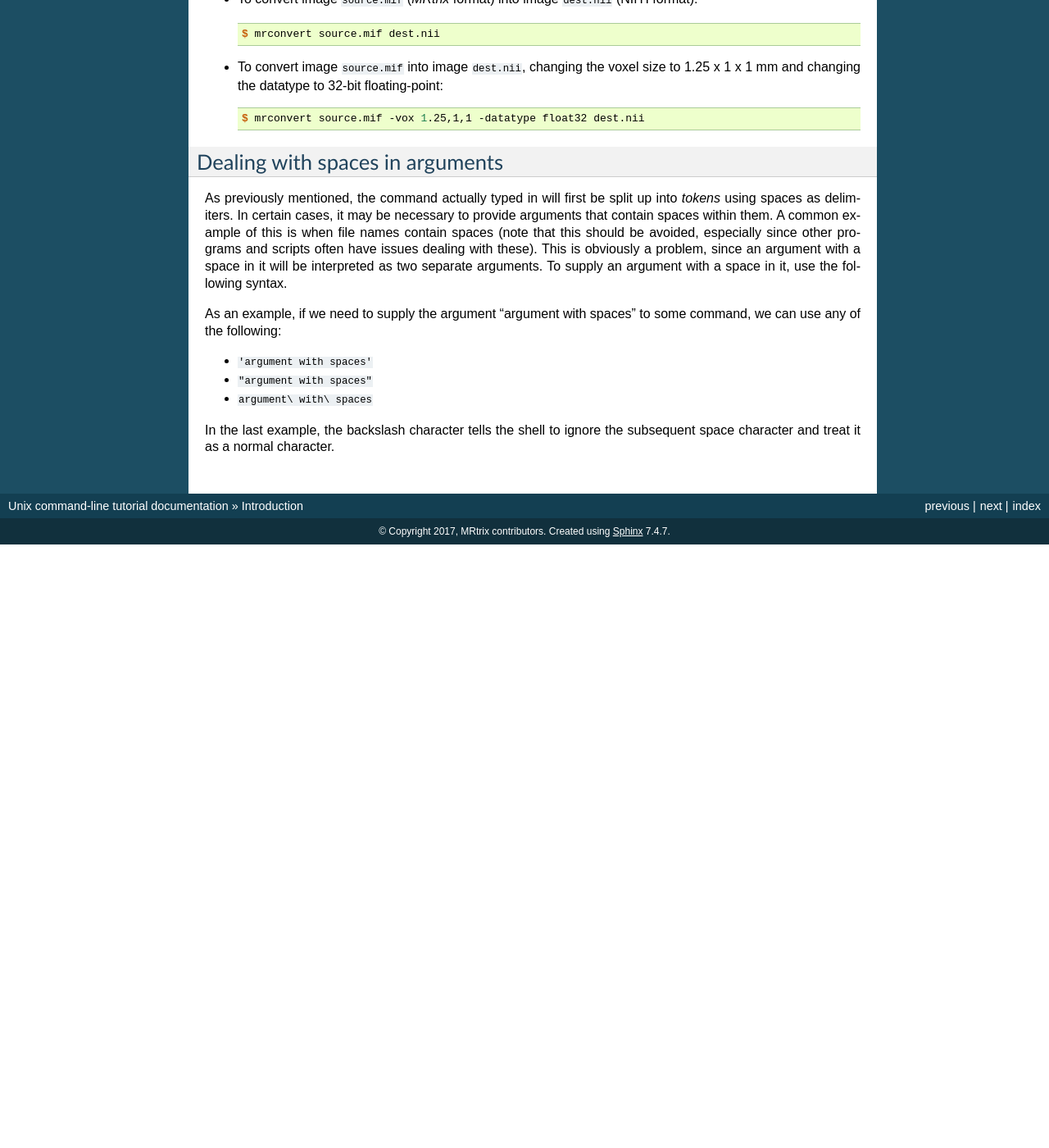
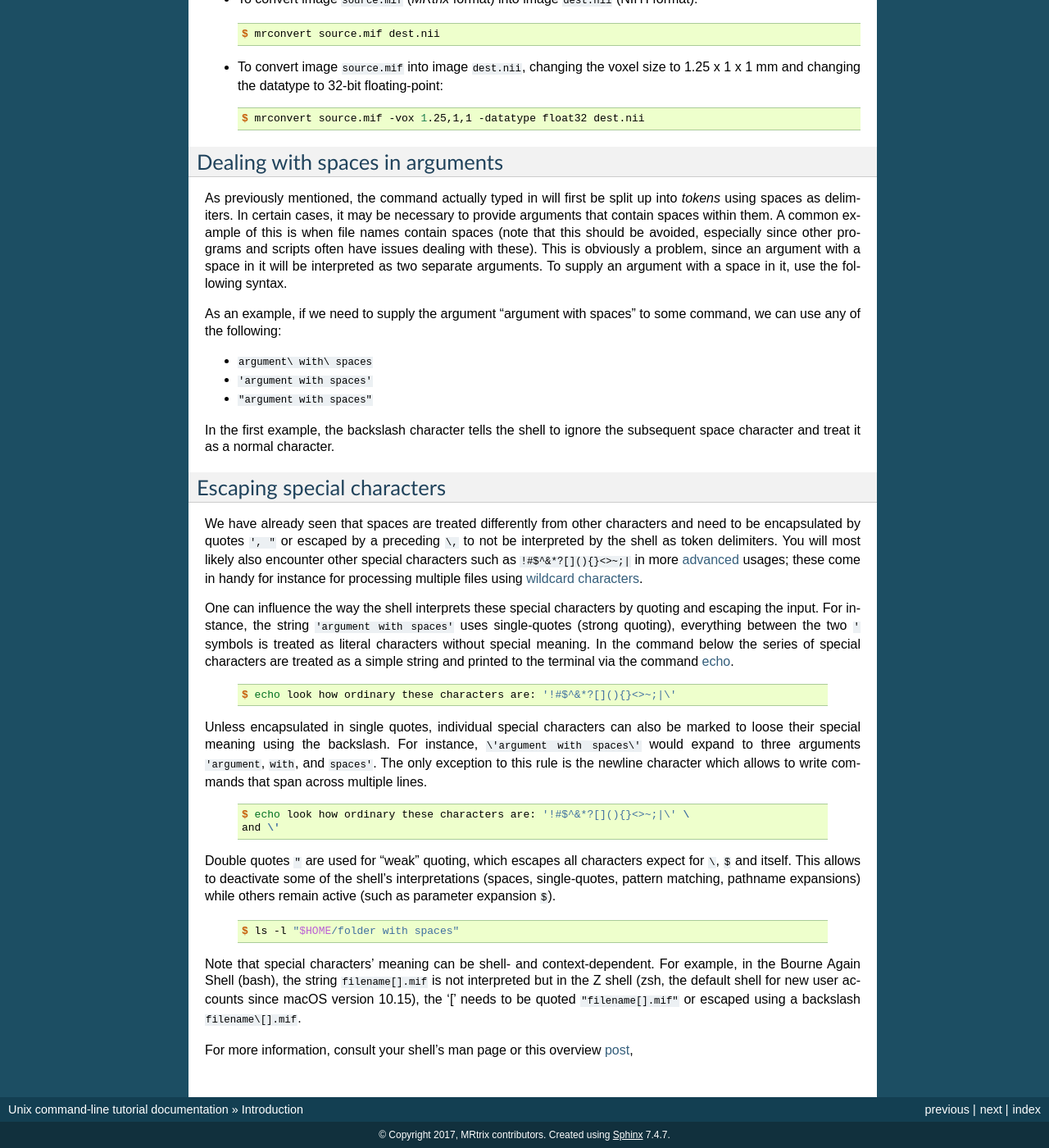
Before and after one commit to MRtrix3/cmdline-tutorial, a Sphinx documentation site: the page built from docs/introduction.rst, in a window 1280 px wide and 1400 px high, scrolled down 2644 px. Shown: the whole window at 82% size. Built offline with Sphinx 7.4.7, drawn with Linux system fonts in a browser that asks for light colours; before the commit the page ends 3308 px from its top, so only the background shows below that; some of the changed text lies outside the part shown.

Commit message:
added section about quoting and escaping.
also:

- added echo command
- removed broken link to desktop environments

```diff
--- a/docs/introduction.rst
+++ b/docs/introduction.rst
@@ -81,7 +81,7 @@ desktop environment.
 
 - **GNU/Linux**
 
-  Different Linux distributions include different `desktop environments <de>`_.
+  Different Linux distributions include different desktop environments.
   For instance `Ubuntu <https://www.ubuntu.com/>`_ installations will typically
   be running `Unity <https://unity.ubuntu.com/>`_, `Red Hat
   <https://www.redhat.com/>`_ and derivatives will typically be running `GNOME
@@ -203,17 +203,69 @@ As previously mentioned, the command actually typed in will first be split up
 into *tokens* using spaces as delimiters. In certain cases, it may be necessary
 to provide arguments that contain spaces within them. A common example of this
 is when file names contain spaces (note that this should be avoided, especially
-since other programs and scripts often have issues dealing with these).  This
+since other programs and scripts often have issues dealing with these). This
 is obviously a problem, since an argument with a space in it will be
-interpreted as two separate arguments.  To supply an argument with a space in
+interpreted as two separate arguments. To supply an argument with a space in
 it, use the following syntax.
 
 As an example, if we need to supply the argument "argument with spaces" to some
 command, we can use any of the following:
 
--  ``'argument with spaces'``
+- ``argument\ with\ spaces``
+- ``'argument with spaces'``
 - ``"argument with spaces"``
-- ``argument\ with\ spaces``
 
-In the last example, the backslash character tells the shell to ignore the
+In the first example, the backslash character tells the shell to ignore the
 subsequent space character and treat it as a normal character.
+
+
+.. _escaping:
+
+Escaping special characters
+---------------------------
+
+We have already seen that spaces are treated differently from other characters
+and need to be encapsulated by quotes ``', "`` or escaped by a preceding ``\,``
+to not be interpreted by the shell as token delimiters. You will most likely
+also encounter other special characters such as ``!#$^&*?[](){}<>~;|`` in more
+`advanced <advanced>`_ usages; these come in handy for instance for processing
+multiple files using `wildcard characters <wildcards>`_.
+
+One can influence the way the shell interprets these special characters by quoting and escaping the input. For instance, the string
+``'argument with spaces'`` uses single-quotes (strong quoting), everything
+between the two ``'``  symbols is treated as literal characters without
+special meaning. In the command below the series of special characters are
+treated as a simple string and printed to the terminal via the command
+:ref:`echo <echo>`.
+
+ .. code-block:: console
+
+    $ echo look how ordinary these characters are: '!#$^&*?[](){}<>~;|\'
+
+Unless encapsulated in single quotes, individual special characters can also be
+marked to loose their special meaning using the backslash. For instance,
+``\'argument with spaces\'`` would expand to three arguments ``'argument``,
+``with``, and ``spaces'``. The only exception to this rule is the newline
+character which allows to write commands that span across multiple lines.
+
+ .. code-block:: console
+
+    $ echo look how ordinary these characters are: '!#$^&*?[](){}<>~;|\' \
+    and \'
+
+Double quotes ``"`` are used for "weak" quoting, which escapes all characters
+expect for ``\``, ``$`` and itself. This allows to deactivate some of the
+shell's interpretations (spaces, single-quotes, pattern matching, pathname
+expansions) while others remain active (such as parameter expansion ``$``).
+
+ .. code-block:: console
+
+    $ ls -l "$HOME/folder with spaces"
+
+Note that special characters' meaning can be shell- and context-dependent.
+For example, in the Bourne Again Shell (bash), the string ``filename[].mif``
+is not interpreted but in the Z shell (zsh, the default shell for new user
+accounts since macOS version 10.15), the '[' needs to be quoted
+``"filename[].mif"`` or escaped using a backslash ``filename\[].mif``.
+
+For more information, consult your shell's man page or this overview `post <https://unix.stackexchange.com/a/296147>`_,
--- a/docs/paths.rst
+++ b/docs/paths.rst
@@ -182,6 +182,8 @@ at least know of them. These are:
     ../Documents/../data
     ~/Desktop/../data
 
+.. _wildcards:
+
 Using wildcards
 ---------------
 
```
Also changed, not shown: docs/commands.rst (+15 -0 lines).
